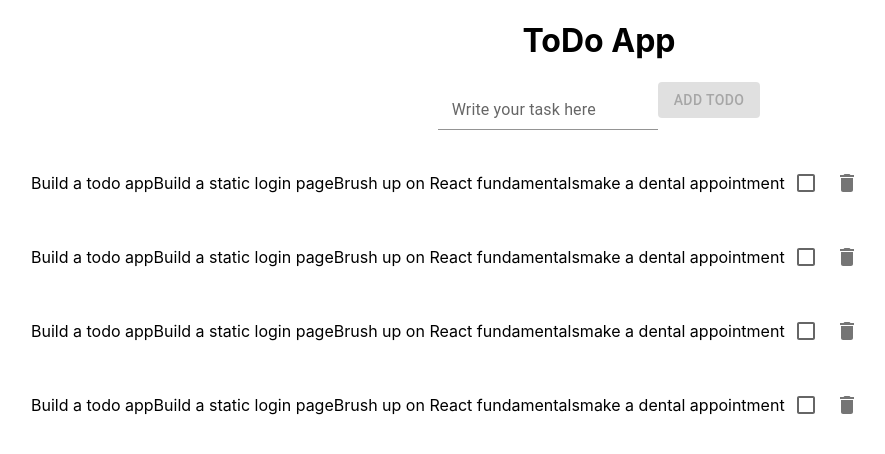
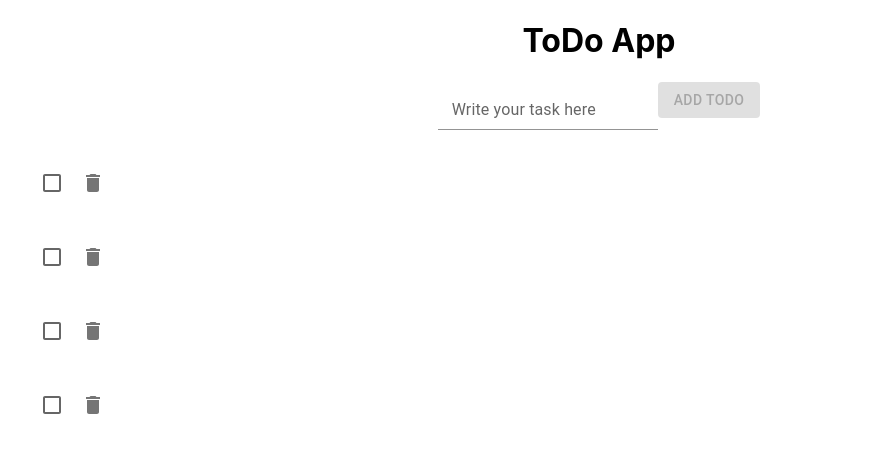
Before and after one commit to fwg-dev/to-do-app, a React (Create React App) app: page / in a window 1280 px wide. Shown: the top 454 px of the page, without its empty margins (41-926 px from the left). Built offline with nearby package versions, Linux system fonts and the light colour scheme.

Commit message:
fixed props issue

```diff
--- a/src/components/Todo.js
+++ b/src/components/Todo.js
@@ -5,12 +5,12 @@ import React from "react";
 import { List, ListItem, ListItemText, IconButton, Checkbox } from "@mui/material";
 import DeleteIcon from "@mui/icons-material/Delete";
 
-function Todo({todos}) {
+function Todo({text}) {
   return (
     <div>
       <List>
-      <ListItem primary={todos} secondary="deadline">
-     {todos}
+      <ListItem primary={text} secondary="deadline">
+     {text}
         <Checkbox />
            <IconButton edge="end" aria-label="delete">
                <DeleteIcon />
--- a/src/components/Todos.js
+++ b/src/components/Todos.js
@@ -12,7 +12,7 @@ function Todos({todos}) {
 
     <ul>
         {todos.map((todo) => (
-          <Todo todos={todos} />
+          <Todo text={todos.text} />
         ))}
       </ul>
 
```
